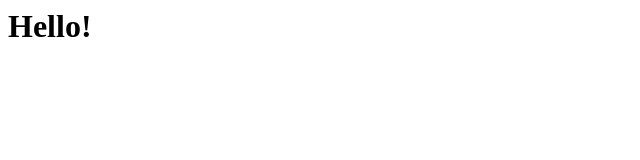
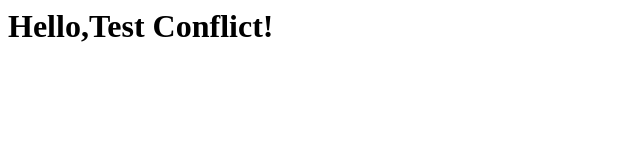
Before and after one commit to BootleggerHigh/TestingGit, a plain HTML site: page index.html in a window 1280 px wide. Shown: the whole page, without its empty margins (0-640 px from the left). Drawn offline with Linux system fonts and the light colour scheme.

Commit message:
index.html

```diff
--- a/index.html
+++ b/index.html
@@ -1,5 +1,5 @@
 <html>
 <h1>
-	Hello!
+	Hello,Test Conflict!
 </h1>
 </html>
```
